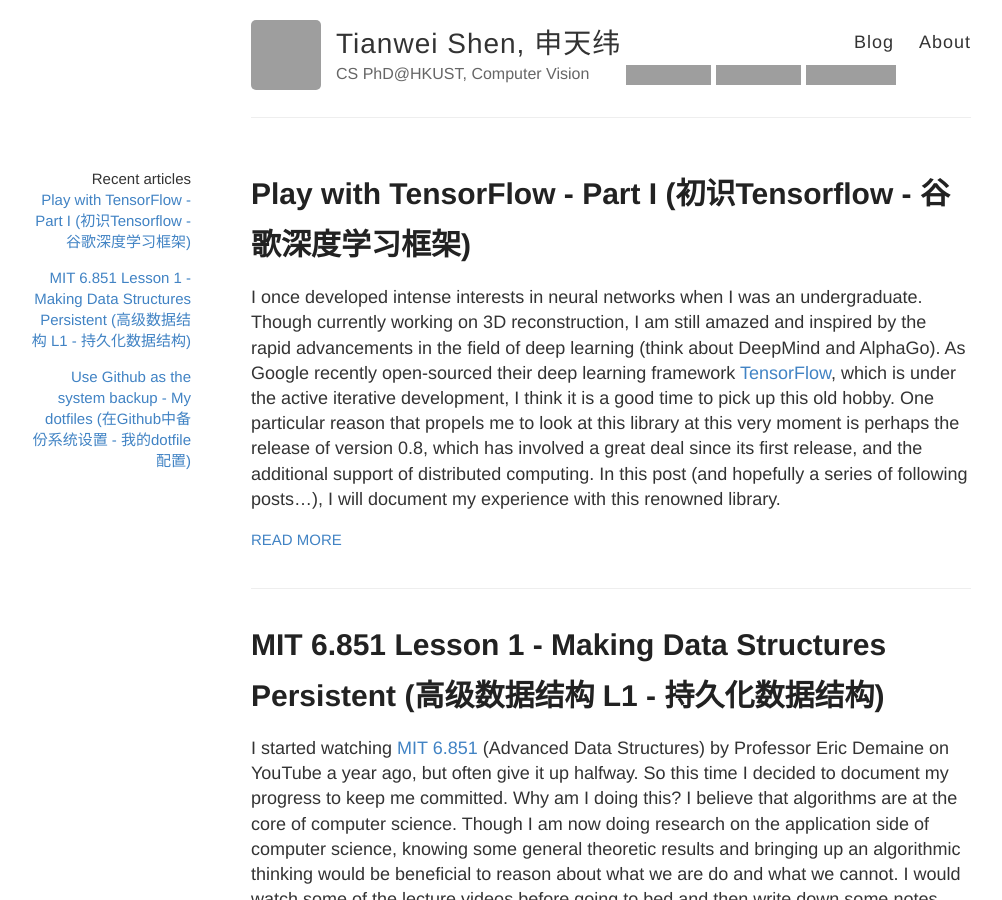
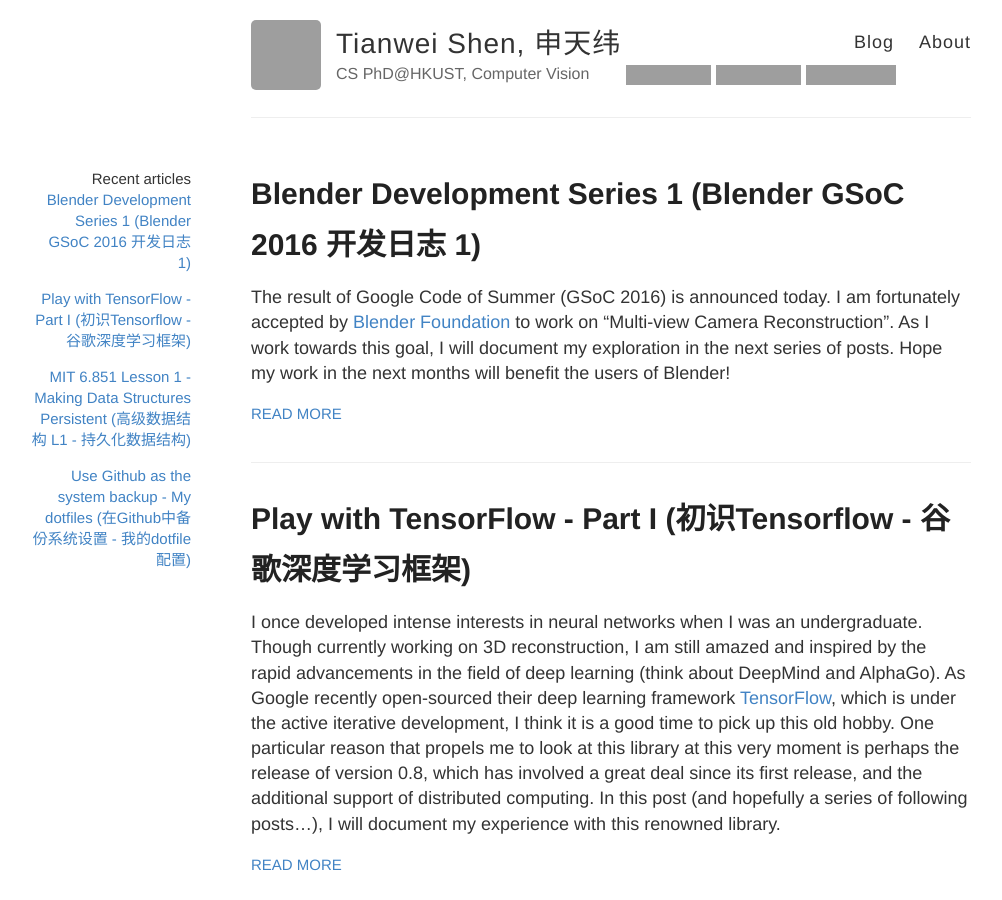
Before and after one commit to hlzz/hlzz.github.io, a Jekyll site: the page built from index.html, in a window 1280 px wide and 900 px high, cut to the strip 0-900 px from the top of the window. Shown: the whole strip, without its empty margins (29-1031 px from the left). Built offline with Jekyll 4.4.1, drawn with Linux system fonts in a browser that asks for light colours; some of the changed lines change nothing that is shown; grey boxes are pictures that could not be loaded.

Commit message:
blender1

```diff
--- /dev/null
+++ b/_posts/2016-4-23-blender1.md
@@ -0,0 +1,48 @@
+---
+layout: post
+title: Blender Development Series 1 (Blender GSoC 2016 开发日志 1)
+---
+The result of Google Code of Summer (GSoC 2016) is announced today. I am fortunately accepted by [Blender Foundation](https://www.blender.org) to work on "Multi-view Camera Reconstruction".
+As I work towards this goal, I will document my exploration in the next series of posts. Hope my work in the next months will benefit the users of Blender!
+
+## Installation, Bug report and Patches
+The first thing to work on a project is to build it from source.
+Blender has a set of comprehensive building instructions for developers (which is perhaps the most smoothing experience I have to build a software from source).
+I just follow the instructions for [Mac](https://wiki.blender.org/index.php/Dev:Doc/Building_Blender/Mac).
+It is really a huge project so the building process including pull the source code takes a while.
+
+![]({{ site.baseurl }}/images/blender/blender_build.png)
+As a side note, if you use an IDE like me (I use Qt-Creator), don't forget to add a custom building process (make install), after 'make (-j4)'.
+The 'make install' command copy the necessary libraries to the final application before you can open it in the /bin folder.
+
+
+![]({{ site.baseurl }}/images/blender/first_impression.png)
+After the building process, just navigate to the bin folder and open Blender.app. The software is cute but also full of buttons.
+For now, let’s just put that aside since I have a whole summer to know about its functionalities.
+Let's first get familar with how to submit code patches.
+For that Blender Foundation has [a nice system for browsing bugs, submitting patches and code reviews](https://developer.blender.org).
+As I walked through the building process, I found a cmake configuration bug for mac using Qt-Creator.
+The [bug report and patch submission system](https://developer.blender.org) is very effective and handy.
+I submit my patch following the [instruction](https://wiki.blender.org/index.php/Dev:Doc/Tools/Patches) and this [issue](https://developer.blender.org/D1942) got quick response.
+By the end of the day, the bug was resolved and merged into the main code base. Nice work for Blender developers!
+
+Note: An alternative way for patch submission and code review is to use Arcanist, a command line tool for [Phabricator](http://phabricator.org), which is the software development platform used by Blender. Blender has already provided us a handy [arc set-up guide](https://wiki.blender.org/index.php/Dev:Doc/Tools/Code_Review).
+
+## What am I trying to achieve
+Here I will just do a quick overview regarding my GSoC 2016 project. As we may know, the estimation of camera motion plays an important role in visual effects (VFX) industry, which enables the interaction between the virtual and the reality. Currently Blender only supports solving camera motion from a single view, which sometimes does not give satisfactory solutions. In this project, I will implement a generic-purpose multi-view tracking system that incorporates witness cameras to strengthen the estimation result. A full version of [my proposal](https://wiki.blender.org/index.php/User:Tianwei37/GSoC_2016_Proposal) has been created under the blender wiki website.
+
+
+## Useful Resources
+Besides the official [New Developer Advice](https://wiki.blender.org/index.php/Dev:Doc/New_Developer_Advice), here are some of the links that I found useful for the development:
+
+(1) Blender has a strict [coding style](https://wiki.blender.org/index.php/Dev:Doc/Code_Style) both for C++ and python.
+You may consider set up your editor configurations according to [this page](https://wiki.blender.org/index.php/Dev:Doc/Code_Style/Configuration) before you proceed.
+
+(2) The [Files Structure](https://wiki.blender.org/index.php/Dev:Doc/Blender_Source/Files_Structure) of the code base can be a good start point for reference.
+
+(3) [API for python tools](https://www.blender.org/api/blender_python_api_2_72_release): A major part of my work would involve the UI modification work.
+So I guess it is better to know more about python scripting.
+
+(4) A web portal for [Blender GSoC 2016](https://wiki.blender.org/index.php/Dev:Ref/GoogleSummerOfCode/2016).
+
+(5) [The user manual](https://www.blender.org/manual/): The manual is available in English, Chinese, German, French and Russia.
```
Also changed, not shown: _posts/2016-4-12-dotfiles.md (+0 -1 lines), _posts/2016-4-17-play_with_tensorflow.md (+0 -1 lines), images/blender/blender_build.png (added), 1 other file.
